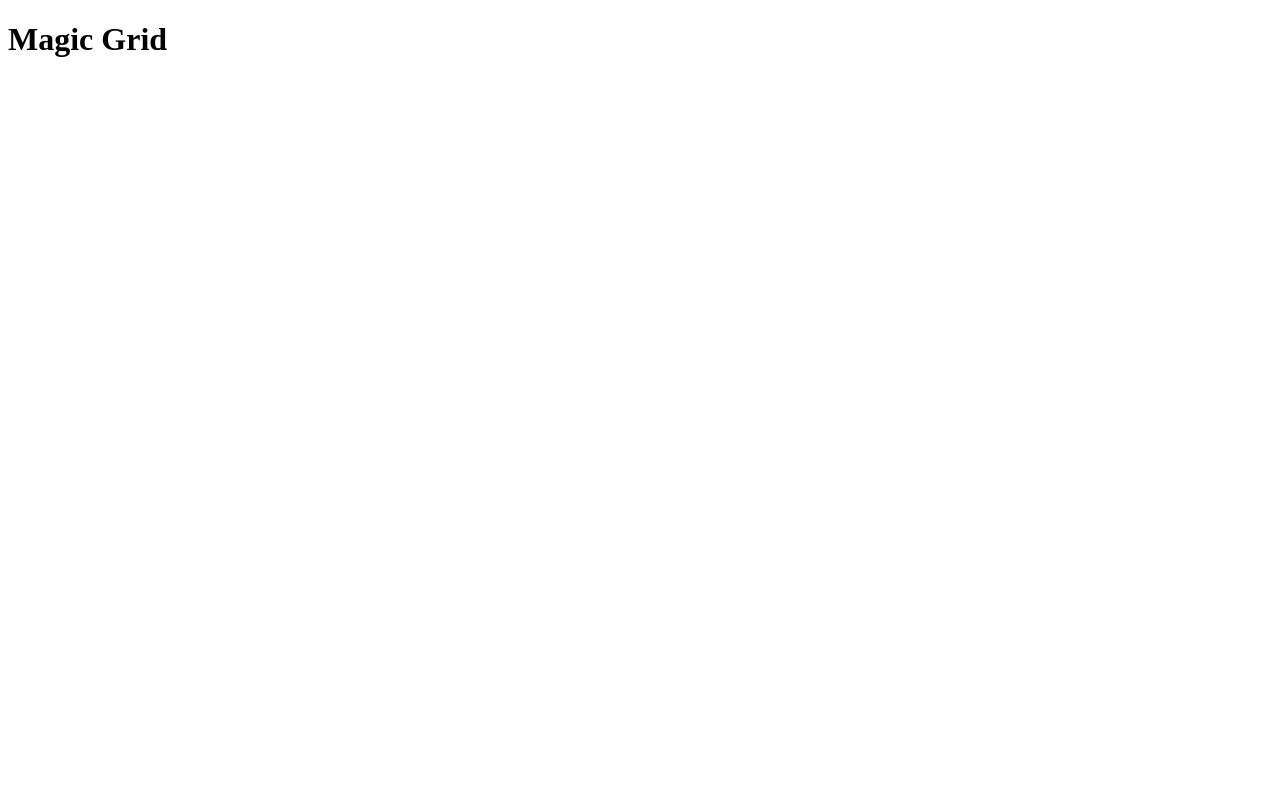
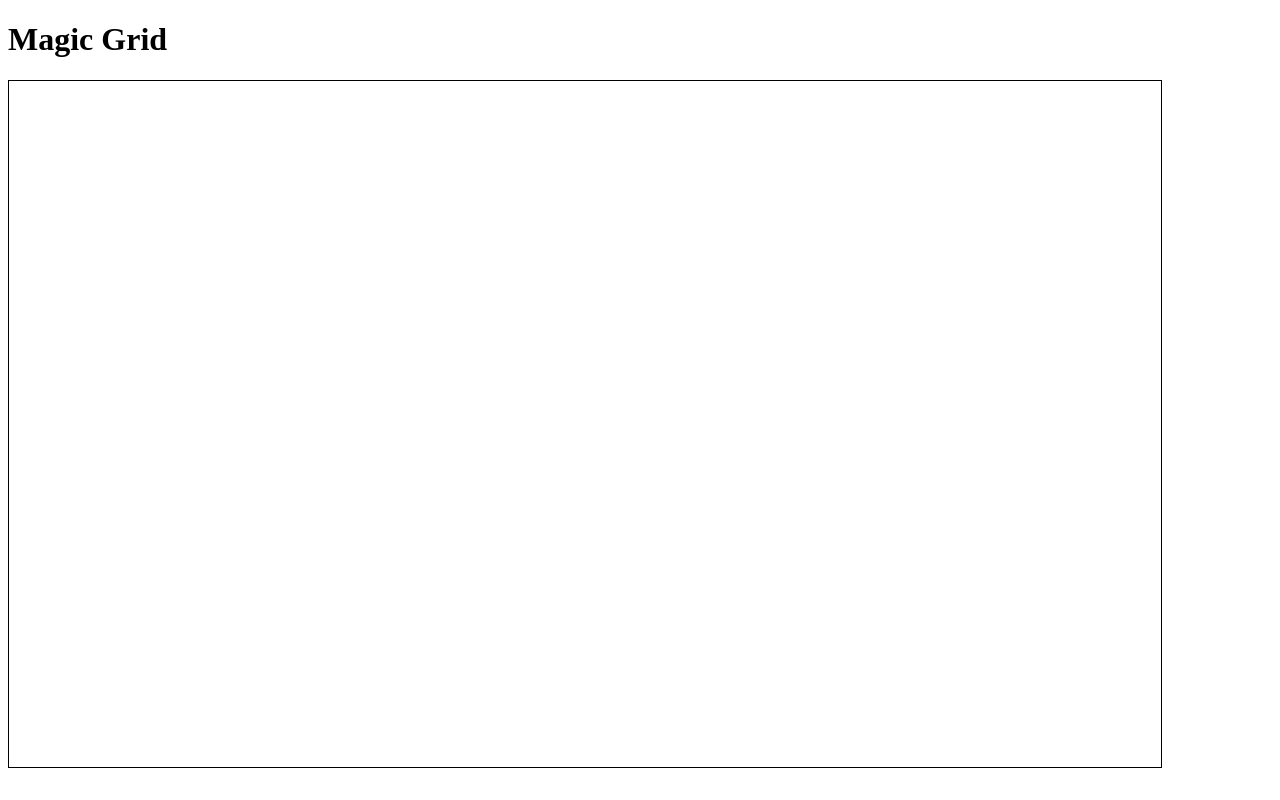
Before and after one commit to mariohdez/magic-grid, a plain HTML site: page index.html in a window 1280 px wide. Drawn offline with Linux system fonts and the light colour scheme.

Commit message:
added more structure.

```diff
--- a/index.html
+++ b/index.html
@@ -11,12 +11,12 @@
     <meta charset="utf-8">
     <meta name="viewport" content="width=device-width, user-scalable=no">
     <script src="magicgrid.js"></script>
+    <link rel="stylesheet" type="text/css" href="styles.css">
 </head>
 
 <body>
-    <h1>Magic Grid</h1>
-    <canvas id="magic-grid" width="150" height="150">
-    </canvas>
+    <h1 id="welcome-header">Magic Grid</h1>
+    <canvas id="magic-grid"></canvas>
 </body>
 
 </html>
--- a/magicgrid.js
+++ b/magicgrid.js
@@ -1,3 +1,43 @@
+'use strict';
+
+const canvasId = 'magic-grid';
+const headerId = 'welcome-header';
+const contextType = '2d;'
+const canvasNotSupportMessage = 'Sorry! You are using a browser that does not support canvas.';
+
+const getCanvasWidth = (windowWidth) => {
+    const nintyPercent = 0.9;
+    return windowWidth * nintyPercent;
+};
+
+const getCanvasHeight = (windowHeight, welcomeHeaderHeight) => {
+    const nintyPercent = 0.9;
+    return (windowHeight - welcomeHeaderHeight) * nintyPercent;
+};
+
+window.onresize = (event) => {
+    // Resize the canvas width and height.
+    const welcomeHeader = document.getElementById(headerId);
+    const magicGridCanvas = document.getElementById(canvasId);
+
+    magicGridCanvas.width = getCanvasWidth(window.innerWidth);
+    magicGridCanvas.height = getCanvasHeight(window.innerHeight, welcomeHeader.clientHeight);
+
+    console.log(`canvas width: ${magicGridCanvas.width}, and height: ${magicGridCanvas.height}.`);
+};
+
 window.onload = () => {
-    let magicGridCanvas = document.getElementById('magic-grid');
+    const welcomeHeader = document.getElementById(headerId);
+    const magicGridCanvas = document.getElementById(canvasId);
+
+    if (!magicGridCanvas.getContext) {
+        alert(canvasNotSupportMessage);
+    }
+
+    magicGridCanvas.width = getCanvasWidth(window.innerWidth);
+    magicGridCanvas.height = getCanvasHeight(window.innerHeight, welcomeHeader.clientHeight);
+
+    console.log(`canvas width: ${magicGridCanvas.width}, and height: ${magicGridCanvas.height}.`);
+
+    let context = magicGridCanvas.getContext(contextType);
 };
--- /dev/null
+++ b/styles.css
@@ -0,0 +1,3 @@
+canvas {
+    border: 1px solid black;
+}
```
